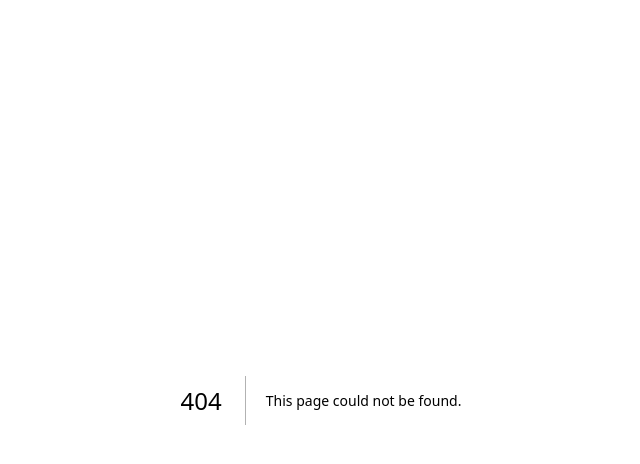
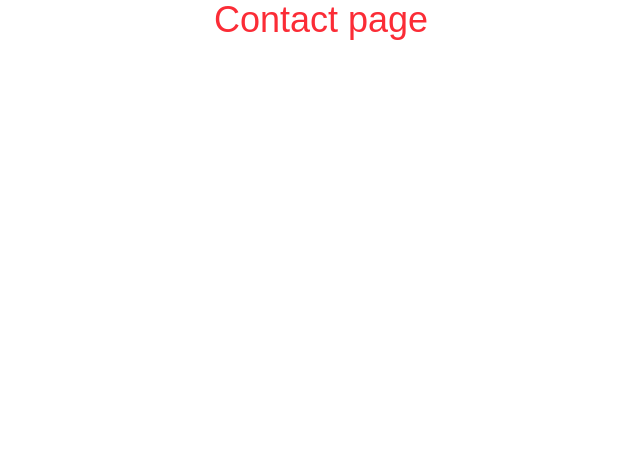
Before and after one commit to Ammarin66/frontend, a Next.js app: page /contact in a window 1280 px wide. Before the commit this address had no page. Shown: the top 464 px of the page, without its empty margins (319-959 px from the left). Built offline with nearby package versions, Linux system fonts and the light colour scheme.

Commit message:
Create page.js

```diff
--- /dev/null
+++ b/app/contact/page.js
@@ -0,0 +1,9 @@
+export default function Contact() {
+    return (
+        <>
+        <h1 className="text-4xl text-center text-red-500"
+        >Contact page
+        </h1>
+        </>
+    );
+}
```
